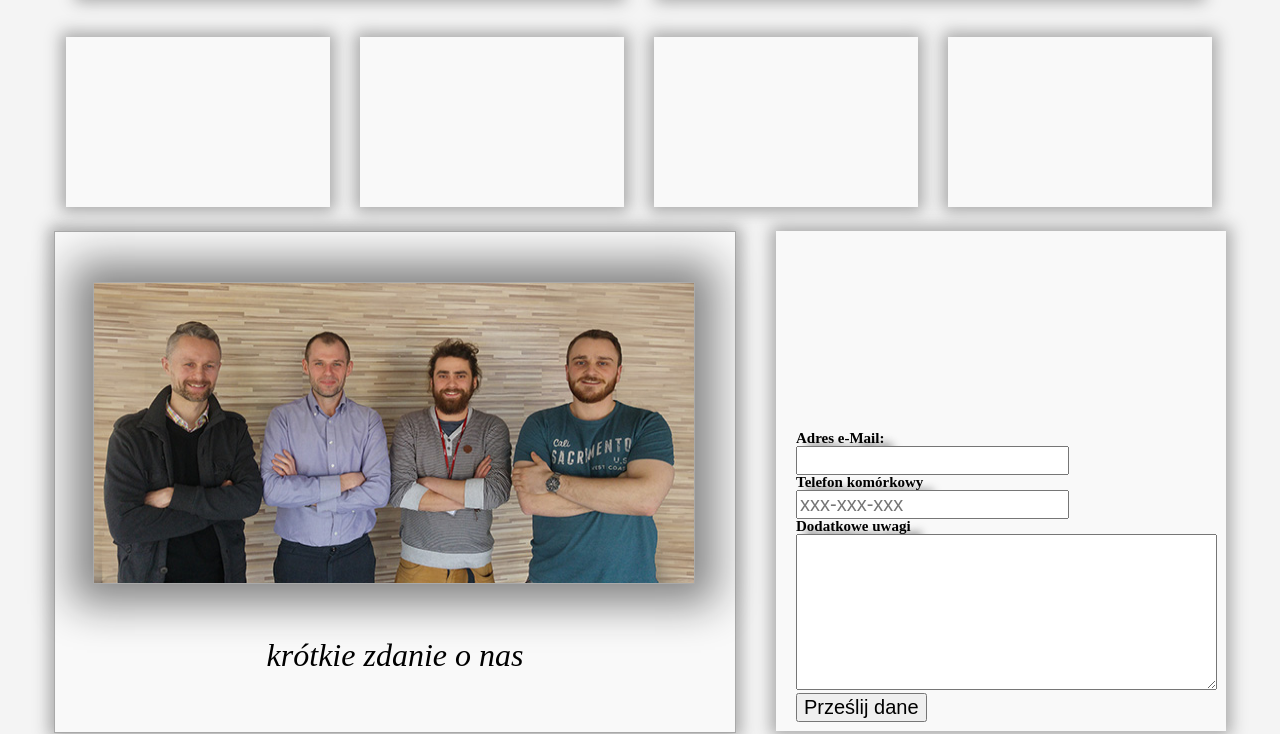
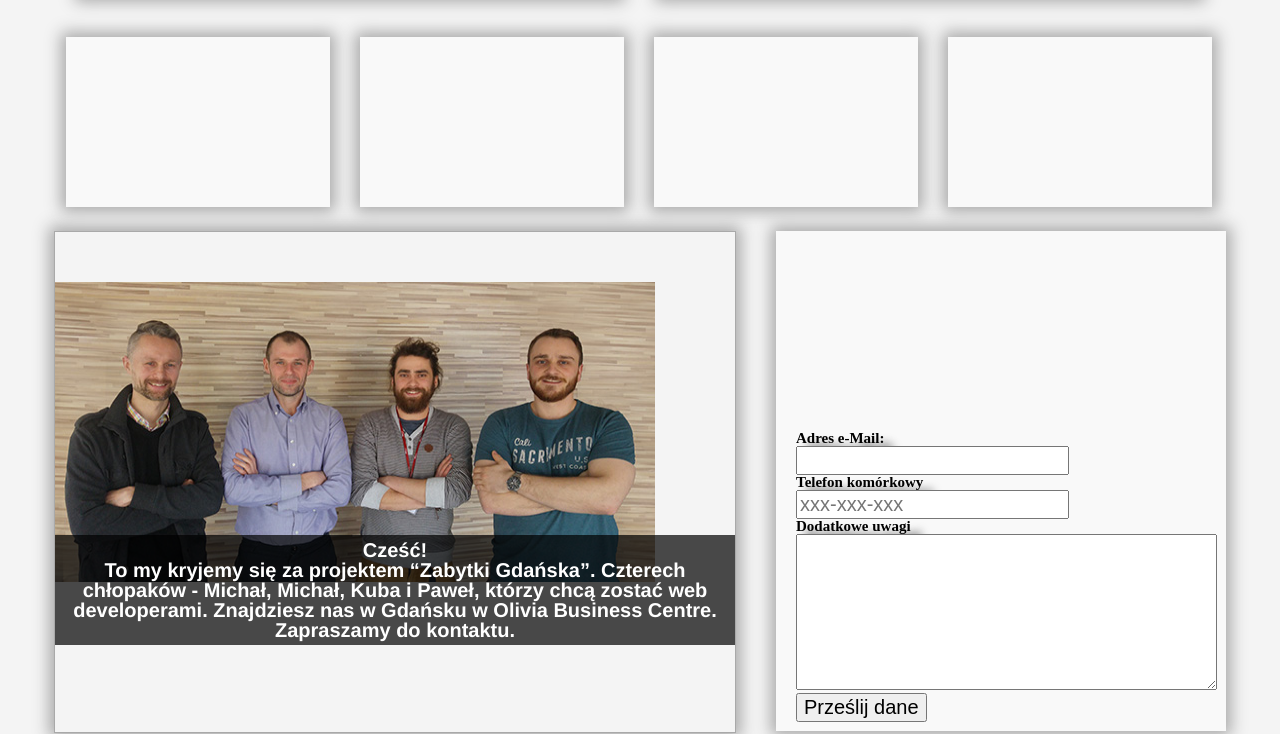
Before and after one commit to infoshareacademy/jfdd2-monuments, a plain HTML site: page index.html in a window 1280 px wide. Shown: the part 1172-1906 px from the top of the page. Drawn offline with Linux system fonts and the light colour scheme.

Commit message:
Dodanie tekstu w sekcji "O nas".

```diff
--- a/index.html
+++ b/index.html
@@ -61,9 +61,10 @@
     <section class="clear"></section>
 
 </main>
-<div id="oNas" class="oNas">
+<div class="oNas">
     <img src="images/oNasV1.jpg">
-    <p>krótkie zdanie o nas</p>
+    <p>Cześć! <br> To my kryjemy się za projektem “Zabytki Gdańska”. Czterech chłopaków - Michał, Michał, Kuba i Paweł, którzy chcą zostać web developerami. Znajdziesz nas w Gdańsku w Olivia Business Centre. <br> Zapraszamy do kontaktu.
+    </p>
 
 </div>
 
--- a/styles/main.css
+++ b/styles/main.css
@@ -1,3 +1,38 @@
+.oNas {
+    /*background: rgba(255, 255, 255, 0.4);*/
+    /*text-align: right;*/
+    /*font-size: 200%;*/
+    float:left;
+    width: 680px;
+    height: 500px;
+    margin: 24px 14px 14px 14px;
+    border: solid 1px darkgrey;
+    box-shadow: 0 0 15px 5px darkgray;
+    display: inline-block;
+}
+
+.oNas img {
+    width: 600px;
+    height: 300px;
+    position: relative;
+    /*left: -40px;*/
+    top: 50px;
+    /*background: rgba(255, 255, 255, 0.7);*/
+    /*border: solid 10px darkgrey;*/
+    /*box-shadow: 0 0 40px 20px #838383;*/
+}
+
+.oNas p {
+    color: white;
+    font-family: Helvetica, sans-serif;
+    font-size: 20px;
+    font-weight: bold;
+    background: rgba(0, 0, 0, 0.7);
+    padding: 5px;
+    position: relative;
+    text-align: center;
+}
+
 .clear {
     clear: both;
 }
@@ -112,34 +147,3 @@ body {
 .formularz input {
     font-size:20px;
 }
-
-.oNas {
-    background: rgba(255, 255, 255, 0.4);
-    text-align: right;
-    font-size: 200%;
-    font-style: italic;
-    float:left;
-    width: 680px;
-    height: 500px;
-    margin: 24px 14px 14px 14px;
-    border: solid 1px darkgrey;
-    box-shadow: 0 0 15px 5px darkgray;
-    display: inline-block;
-}
-
-.oNas img {
-    width: 600px;
-    height: 300px;
-    position: relative;
-    left: -40px;
-    top: 50px;
-    background: rgba(255, 255, 255, 0.4);
-    border: solid 1px darkgrey;
-    box-shadow: 0 0 40px 20px #838383;
-}
-
-.oNas p {
-    position: relative;
-    top: 100px;
-    text-align: center;
-}
```
